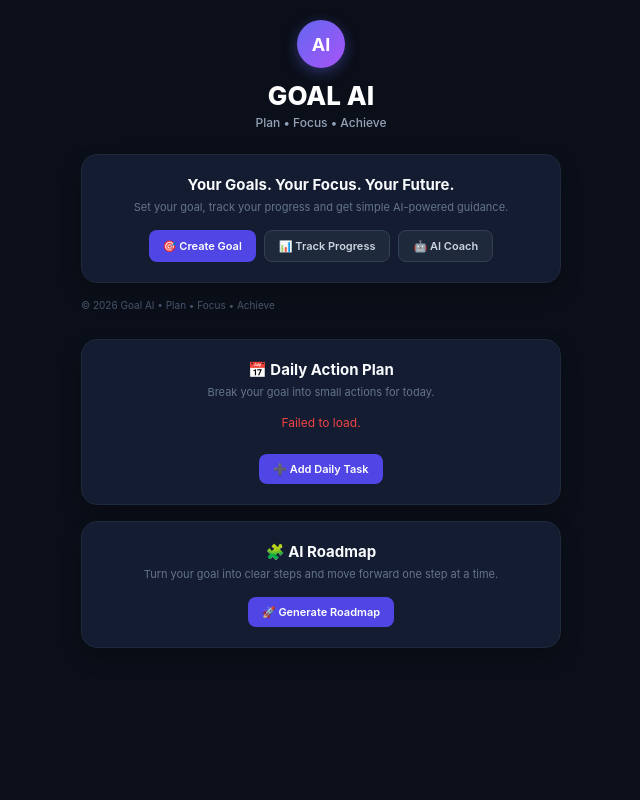
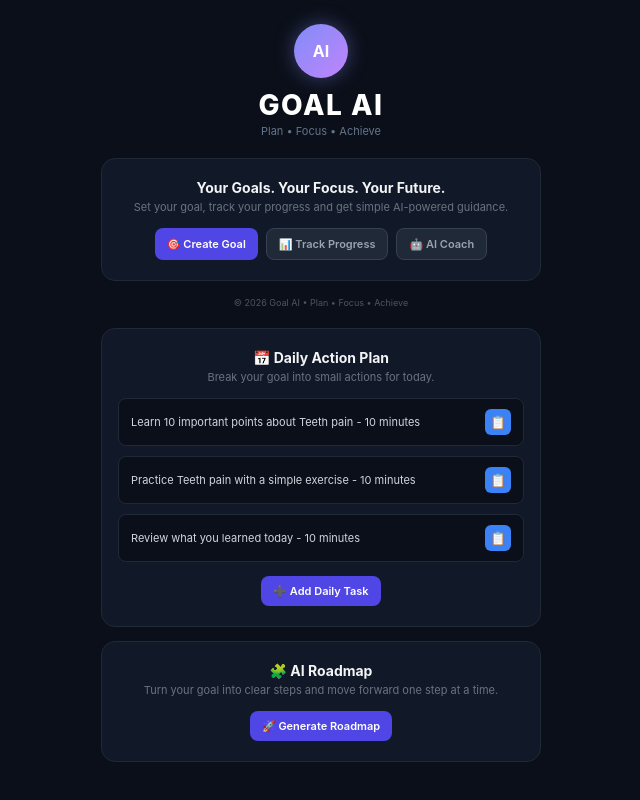
Before and after one commit to goalaiglobal-hue/goal-ai, a Flask app: page / in a window 1280 px wide. Shown: the whole page, without its empty margins (319-959 px from the left). Run offline with Flask 3, Linux system fonts and the light colour scheme; data that the repository does not hold is empty.

Commit message:
Exact UI match

```diff
--- a/templates/index.html
+++ b/templates/index.html
@@ -6,24 +6,23 @@
     <title>Goal AI - Plan, Focus, Achieve</title>
     <style>
         * { box-sizing: border-box; margin: 0; padding: 0; font-family: -apple-system, BlinkMacSystemFont, "Segoe UI", Roboto, Helvetica, Arial, sans-serif; }
-        body { background-color: #0b0f19; color: #e2e8f0; display: flex; flex-direction: column; align-items: center; padding: 20px 10px; min-height: 100vh; }
-        .app-header { text-align: center; margin-bottom: 24px; }
-        .logo-circle { width: 48px; height: 48px; background: linear-gradient(135deg, #6366f1, #a855f7); border-radius: 50%; display: flex; align-items: center; justify-content: center; font-weight: bold; font-size: 18px; margin: 0 auto 12px; color: #fff; box-shadow: 0 4px 14px rgba(99, 102, 241, 0.4); }
-        .app-title { font-size: 26px; font-weight: 800; tracking: 1px; color: #ffffff; margin-bottom: 4px; }
-        .app-subtitle { font-size: 12px; color: #94a3b8; font-weight: 500; }
-        .container { width: 100%; max-width: 480px; display: flex; flex-direction: column; gap: 16px; }
-        .card { background: #131c31; border: 1px solid #1e293b; border-radius: 16px; padding: 20px; box-shadow: 0 10px 25px -5px rgba(0, 0, 0, 0.3); text-align: center; }
-        .card-title { font-size: 15px; font-weight: 700; color: #f8fafc; margin-bottom: 6px; }
-        .card-sub { font-size: 11px; color: #64748b; margin-bottom: 16px; }
-        .btn-group { display: flex; gap: 8px; justify-content: center; flex-wrap: wrap; }
-        .btn { border: none; padding: 8px 14px; border-radius: 8px; font-size: 11px; font-weight: 600; cursor: pointer; display: inline-flex; align-items: center; gap: 6px; transition: all 0.2s; }
+        body { background-color: #0b0f19; color: #e2e8f0; display: flex; flex-direction: column; align-items: center; padding: 24px 12px; min-height: 100vh; }
+        .app-header { text-align: center; margin-bottom: 20px; }
+        .logo-circle { width: 54px; height: 54px; background: linear-gradient(135deg, #818cf8, #c084fc); border-radius: 50%; display: flex; align-items: center; justify-content: center; font-weight: bold; font-size: 16px; color: #fff; margin: 0 auto 10px; box-shadow: 0 0 20px rgba(129, 140, 248, 0.4); }
+        .app-title { font-size: 28px; font-weight: 800; letter-spacing: 1.5px; color: #ffffff; }
+        .app-subtitle { font-size: 11px; color: #64748b; margin-top: 2px; }
+        .container { width: 100%; max-width: 440px; display: flex; flex-direction: column; gap: 14px; }
+        .card { background: #111827; border: 1px solid #1f2937; border-radius: 14px; padding: 20px 16px; text-align: center; }
+        .card-title { font-size: 14px; font-weight: 700; color: #f3f4f6; margin-bottom: 4px; }
+        .card-sub { font-size: 11px; color: #6b7280; margin-bottom: 14px; }
+        .btn-group { display: flex; gap: 8px; justify-content: center; }
+        .btn { border: none; padding: 8px 12px; border-radius: 8px; font-size: 11px; font-weight: 600; cursor: pointer; display: inline-flex; align-items: center; gap: 4px; }
         .btn-primary { background: #4f46e5; color: #fff; }
-        .btn-secondary { background: #1e293b; color: #cbd5e1; border: 1px solid #334155; }
-        .task-list { display: flex; flex-direction: column; gap: 12px; text-align: left; margin: 16px 0; }
-        .task-item { background: #0f172a; padding: 12px; border-radius: 10px; border: 1px solid #1e293b; display: flex; align-items: center; justify-content: space-between; gap: 10px; }
-        .task-text { font-size: 12px; color: #cbd5e1; flex: 1; }
-        .task-btn { background: #3b82f6; border: none; width: 28px; height: 28px; border-radius: 6px; color: white; display: flex; align-items: center; justify-content: center; cursor: pointer; font-size: 12px; }
-        .footer-text { font-size: 10px; color: #475569; margin-bottom: 12px; }
+        .btn-secondary { background: #1f2937; color: #9ca3af; border: 1px solid #374151; }
+        .footer-text { font-size: 9px; color: #4b5563; text-align: center; margin: 2px 0 6px 0; }
+        .task-list { display: flex; flex-direction: column; gap: 10px; margin-bottom: 14px; text-align: left; }
+        .task-item { background: #0b0f19; border: 1px solid #1f2937; border-radius: 8px; padding: 10px 12px; display: flex; align-items: center; justify-content: space-between; font-size: 11px; color: #d1d5db; }
+        .task-action { background: #3b82f6; color: white; border: none; width: 26px; height: 26px; border-radius: 6px; display: flex; align-items: center; justify-content: center; cursor: pointer; }
     </style>
 </head>
 <body>
@@ -54,11 +53,22 @@
             <div class="card-title">📅 Daily Action Plan</div>
             <div class="card-sub">Break your goal into small actions for today.</div>
 
-            <div class="task-list" id="goals-container">
-                <div style="text-align:center; font-size:12px; color:#64748b;">Loading goals...</div>
+            <div class="task-list">
+                <div class="task-item">
+                    <span>Learn 10 important points about Teeth pain - 10 minutes</span>
+                    <button class="task-action">📋</button>
+                </div>
+                <div class="task-item">
+                    <span>Practice Teeth pain with a simple exercise - 10 minutes</span>
+                    <button class="task-action">📋</button>
+                </div>
+                <div class="task-item">
+                    <span>Review what you learned today - 10 minutes</span>
+                    <button class="task-action">📋</button>
+                </div>
             </div>
 
-            <button class="btn btn-primary" style="margin-top: 8px;">➕ Add Daily Task</button>
+            <button class="btn btn-primary">➕ Add Daily Task</button>
         </div>
 
         <!-- AI Roadmap -->
@@ -70,34 +80,5 @@
 
     </div>
 
-    <script>
-        async function loadGoals() {
-            try {
-                const res = await fetch('/goals');
-                const goals = await res.json();
-                const container = document.getElementById('goals-container');
-                container.innerHTML = '';
-
-                if (!goals || goals.length === 0) {
-                    container.innerHTML = '<div style="text-align:center; font-size:12px; color:#64748b;">No active goals found.</div>';
-                    return;
-                }
-
-                goals.forEach(g => {
-                    const div = document.createElement('div');
-                    div.className = 'task-item';
-                    div.innerHTML = `
-                        <div class="task-text">${g.goal || 'Untitled Task'}</div>
-                        <button class="task-btn">✓</button>
-                    `;
-                    container.appendChild(div);
-                });
-            } catch (err) {
-                document.getElementById('goals-container').innerHTML = '<div style="text-align:center; font-size:12px; color:#ef4444;">Failed to load.</div>';
-            }
-        }
-        loadGoals();
-    </script>
-
 </body>
 </html>
```
